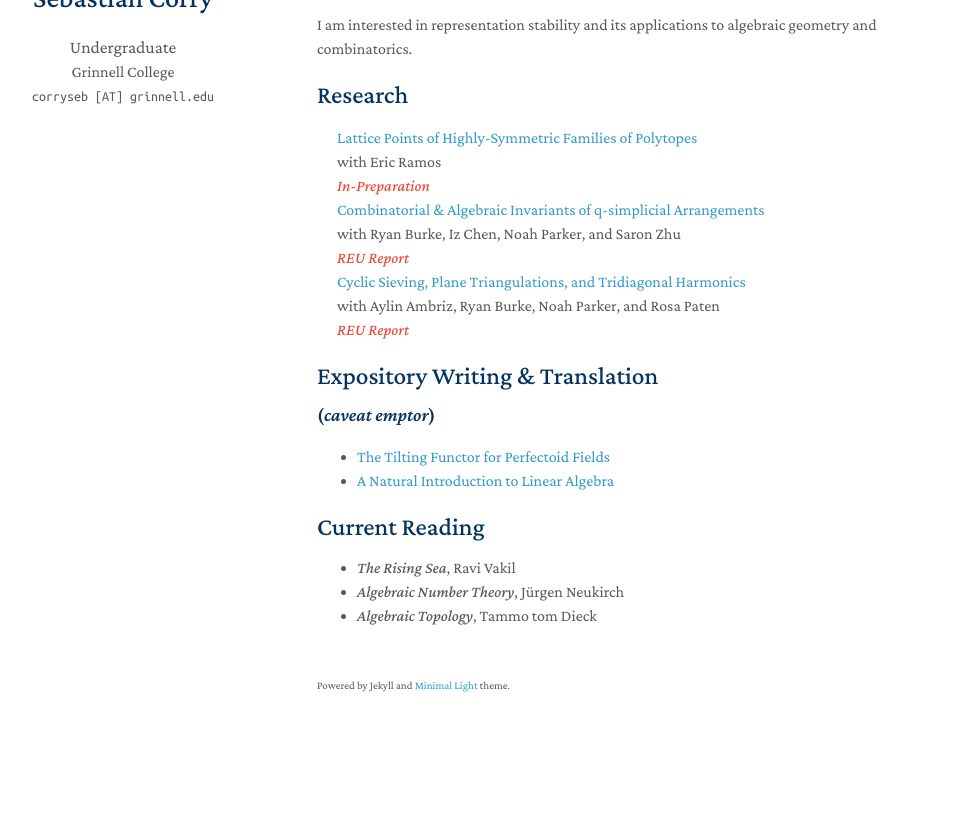
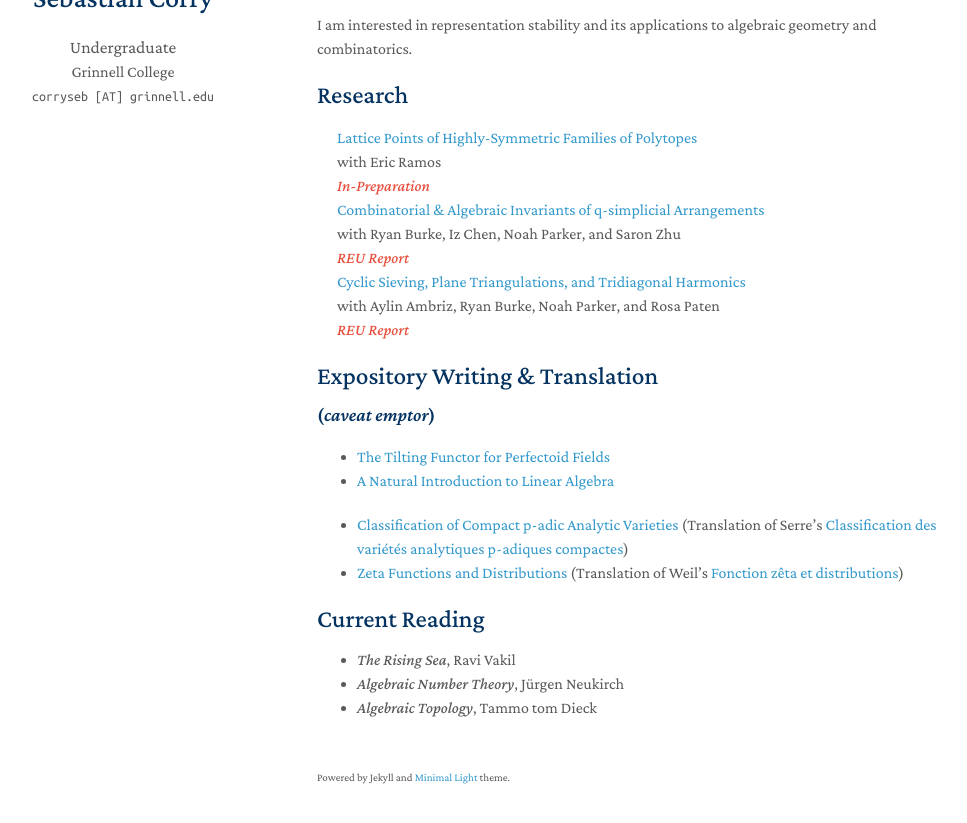
Before and after one commit to sebcorry/sebcorry.github.io, a Jekyll site: the page built from index.md, in a window 1280 px wide and 1064 px high, cut to the strip 206-1029 px from the top of the window. Shown: the whole strip, without its empty margins (153-1120 px from the left). Built offline with Jekyll 4.4.1, drawn with Linux system fonts in a browser that asks for light colours; a style sheet for code colours, icons or effects is not loaded; our own code applies the rules of GitHub Pages for plain Markdown files.

Commit message:
Translations

```diff
--- a/_includes/writing.md
+++ b/_includes/writing.md
@@ -3,3 +3,6 @@
 
 - [The Tilting Functor for Perfectoid Fields]({{site.url}}/assets/files/tilting-equivalence.pdf)
 - [A Natural Introduction to Linear Algebra]({{site.url}}/assets/files/linear-algebra.pdf)
+
+- [Classification of Compact p-adic Analytic Varieties]({{site.url}}/assets/files/serre-classification.pdf) (Translation of Serre's [Classification des variétés analytiques p-adiques compactes](https://www.sciencedirect.com/science/article/pii/0040938365900054))
+- [Zeta Functions and Distributions]({{site.url}}/assets/files/weil-distributions.pdf) (Translation of Weil's [Fonction zêta et distributions](https://eudml.org/doc/109714))
```
Also changed, not shown: 2 other files.
